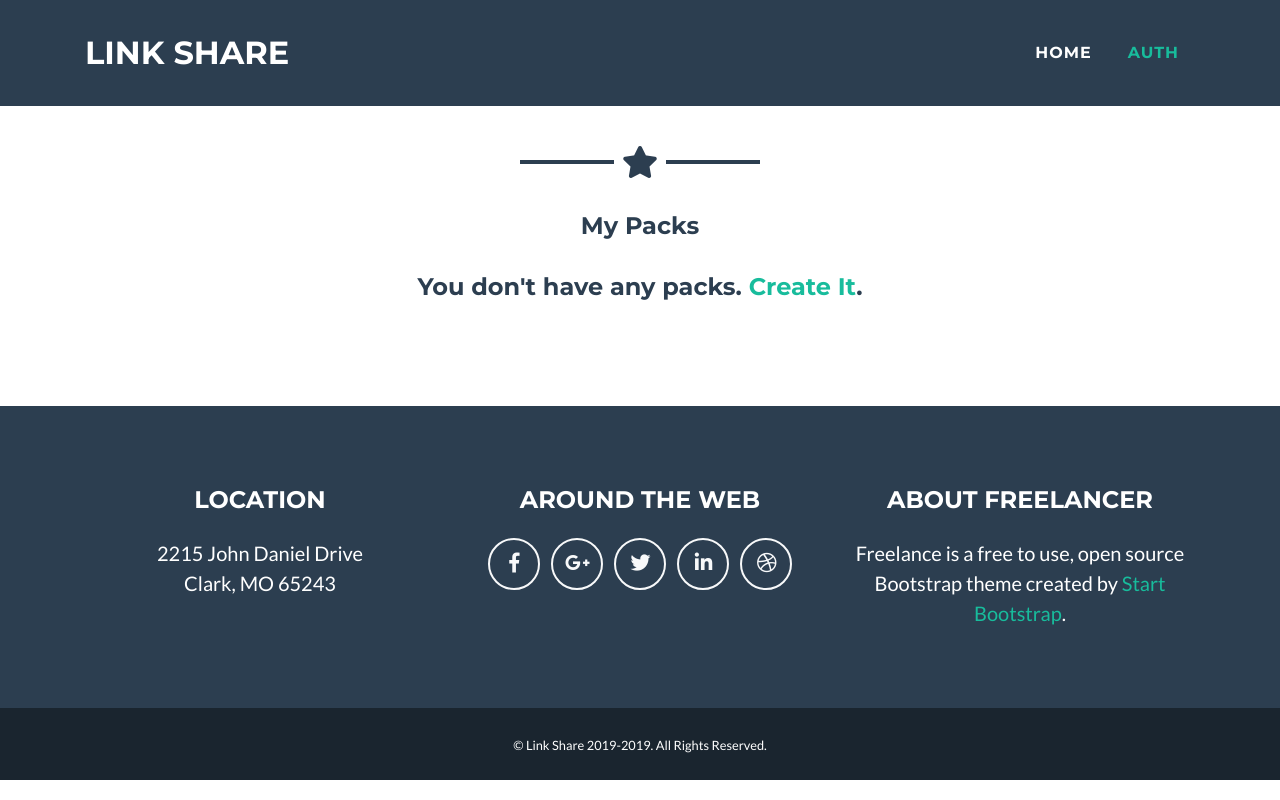
After one commit to ABGEO/Link-Share, a Symfony app: template templates/default/my_packs.html.twig in a window 1280 px wide. The commit adds this page. Run offline with Twig, Linux system fonts and the light colour scheme; the template is opened without the code that fills it, so the values that code supplies are empty; some libraries are stand-ins or nearby versions.

Commit message:
Add user packs page.

```diff
--- a/config/routes.yaml
+++ b/config/routes.yaml
@@ -10,6 +10,10 @@ create_pack:
 pack_link:
     path: /pack/{id}
     controller: App\Controller\DefaultController::getPack
+
+my_packs:
+    path: /myPacks
+    controller: App\Controller\DefaultController::myPacks
 
 # Auth
 app_register:
--- a/templates/base.html.twig
+++ b/templates/base.html.twig
@@ -47,11 +47,12 @@
                     </li>
                     {% if is_granted('IS_AUTHENTICATED_REMEMBERED') %}
                         <li class="nav-item dropdown">
-                            <a class="nav-link  py-3 px-0 px-lg-3 rounded dropdown-toggle" href="#" id="navbarDropdown" role="button" data-toggle="dropdown" aria-haspopup="true" aria-expanded="false">
+                            <a class="nav-link  py-3 px-0 px-lg-3 rounded dropdown-toggle  {{ route != 'my_packs' ?: 'active' }}"
+                               href="#" id="navbarDropdown" role="button" data-toggle="dropdown" aria-haspopup="true" aria-expanded="false">
                                 Profile
                             </a>
                             <div class="dropdown-menu dropdown-menu-right animate slideIn" aria-labelledby="navbarDropdown">
-                                <a class="dropdown-item" href="#">My Links</a>
+                                <a class="dropdown-item {{ route != 'my_packs' ?: 'active' }}" href="{{ path('my_packs') }}">My Packs</a>
                                 <a class="dropdown-item" href="#">Edit Account</a>
                                 <div class="dropdown-divider"></div>
                                 <a class="dropdown-item text-danger" href="{{ path('app_logout') }}">Logout</a>
--- /dev/null
+++ b/templates/default/my_packs.html.twig
@@ -0,0 +1,37 @@
+{% extends 'base.html.twig' %}
+
+{% block body %}
+    <section id="pack">
+        <div class="container pt-4">
+            <div class="row">
+                <div class="col-12">
+                    <hr class="star-dark mb-5">
+                    <h4 class="text-center text-secondary pb-4">My Packs</h4>
+
+                    {% if packs == null %}
+                        <h4 class="text-center text-secondary">
+                            You don't have any packs.
+                            <a  href="{{ path('index') }}#create">Create It</a>.
+                        </h4>
+                    {% else %}
+                        {% for pack in packs %}
+                            <div class="col-md-4 mt-2">
+                                <div class="card text-left pack-card">
+                                    <div class="card-body">
+                                        <h5 class="card-title">
+                                            <a href="{{ path('pack_link', {'id' : pack.uniqLink}) }}">{{ pack.uniqLink }}</a>
+                                        </h5>
+                                        <p class="card-text">{{ pack.description }}</p>
+
+                                        <a href="{{ path('pack_link', {'id' : pack.uniqLink}) }}" class="btn btn-primary">Open Pack</a>
+                                        <a href="#" data-pack=""{{ pack.id }} class="btn btn-danger remove-pack">Remove</a>
+                                    </div>
+                                </div>
+                            </div>
+                        {% endfor %}
+                    {% endif %}
+                </div>
+            </div>
+        </div>
+    </section>
+{% endblock %}
```
Also changed, not shown: src/Controller/DefaultController.php (+29 -0 lines).
